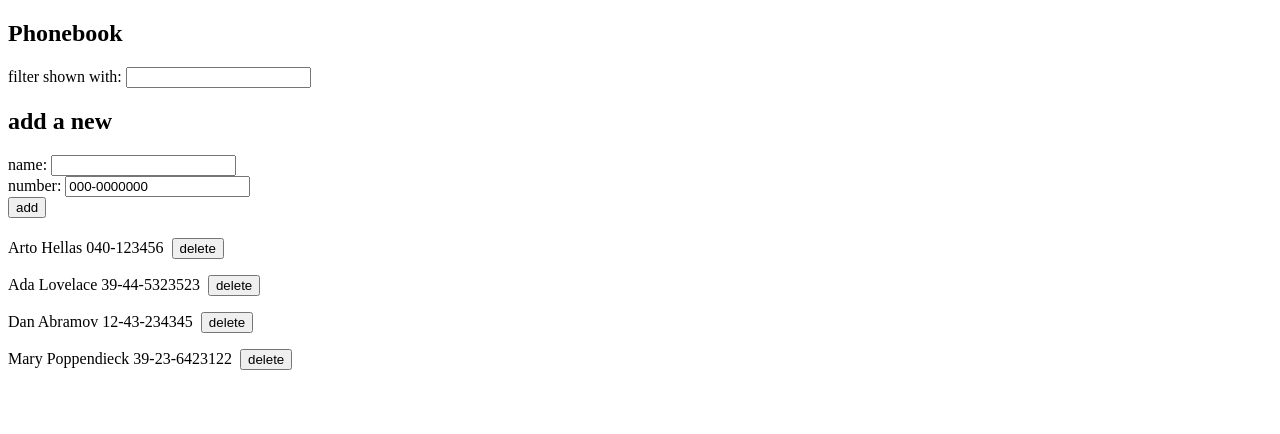
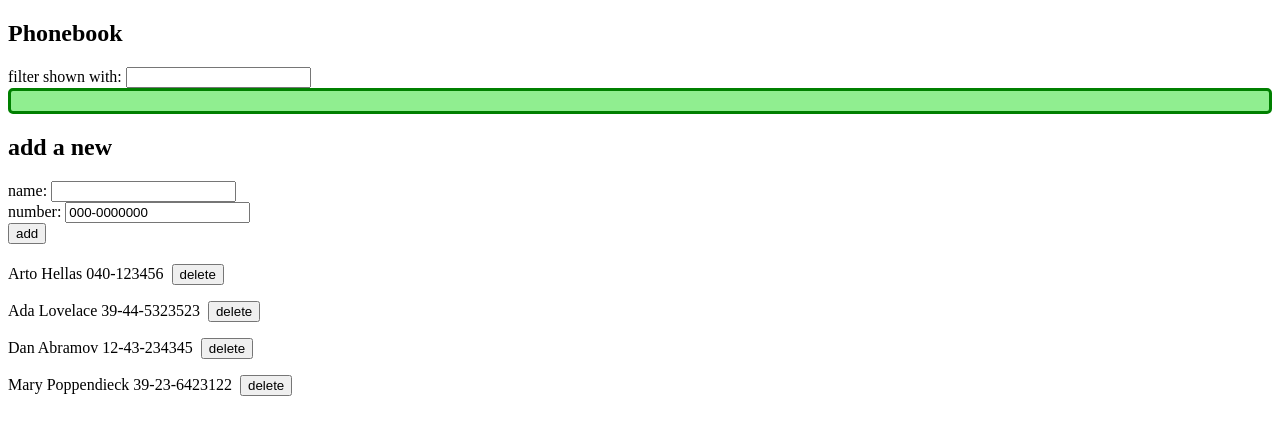
Before and after one commit to maryjonah/Full_Stack_Open, a React (Vite) app in the folder part2/phonebook/: page / in a window 1280 px wide. Shown: the top 434 px of the page. Built offline with nearby package versions, Linux system fonts and the light colour scheme; data requests are answered from the project's data file.

Commit message:
Adding styles to React app 2.16

```diff
--- a/part2/phonebook/src/App.jsx
+++ b/part2/phonebook/src/App.jsx
@@ -5,6 +5,7 @@ import Display from './components/Display'
 import Filter from './components/Filter'
 import PersonForm from './components/PersonForm'
 import Persons from './components/Persons'
+import Notification from './components/Notification'
 
 import noteService from './services/persons'
 
@@ -14,6 +15,7 @@ const App = () => {
   const [newName, setNewName] = useState('')
   const [newNumber, setNewNumber] = useState('000-0000000')
   const [filterTerm, setSearchText] = useState('')
+  const [notifyMsg, setNotifyMsg] = useState('')
 
   useEffect(() => {
     axios
@@ -38,6 +40,8 @@ const App = () => {
             setPersons(persons.map(person => person.name === newName ? returnedPerson : person))
             setNewName('')
             setNewNumber('000-000-0000')
+            setNotifyMsg(`Contact number updated to ${newNumber}`)
+            setTimeout(() => { setNotifyMsg(null)}, 7000)
           })
       }
     } else {
@@ -50,6 +54,8 @@ const App = () => {
         .then(returnedPerson => {
           setPersons(persons.concat(returnedPerson))
           setNewNumber('000-000-0000')
+          setNotifyMsg(`${newName} details added to phonebook`)
+          setTimeout(() => { setNotifyMsg(null)}, 7000)
         })
     }
   }
@@ -84,6 +90,8 @@ const App = () => {
 
       <Filter filterTerm={filterTerm} handleFilter={handleFilter}/>
 
+      <Notification message={notifyMsg} />
+
       <Display heading="add a new" />
       <PersonForm
         addPerson={addPerson}
--- /dev/null
+++ b/part2/phonebook/src/components/Notification.jsx
@@ -0,0 +1,13 @@
+const Notification = ({ message }) => {
+    if (message === null) {
+        return null
+    }
+
+    return (
+        <div className="message">
+            { message }
+        </div>
+    )
+}
+
+export default Notification
--- /dev/null
+++ b/part2/phonebook/src/index.css
@@ -0,0 +1,9 @@
+.message {
+    color: green;
+    background: lightgreen;
+    font-size: 20px;
+    border-style: solid;
+    border-radius: 5px;
+    padding: 10px;
+    margin-bottom: 10px;
+}
--- a/part2/phonebook/src/main.jsx
+++ b/part2/phonebook/src/main.jsx
@@ -1,5 +1,6 @@
 import React from 'react'
 import ReactDOM from 'react-dom/client'
+import './index.css'
 
 import App from './App.jsx'
 
```
